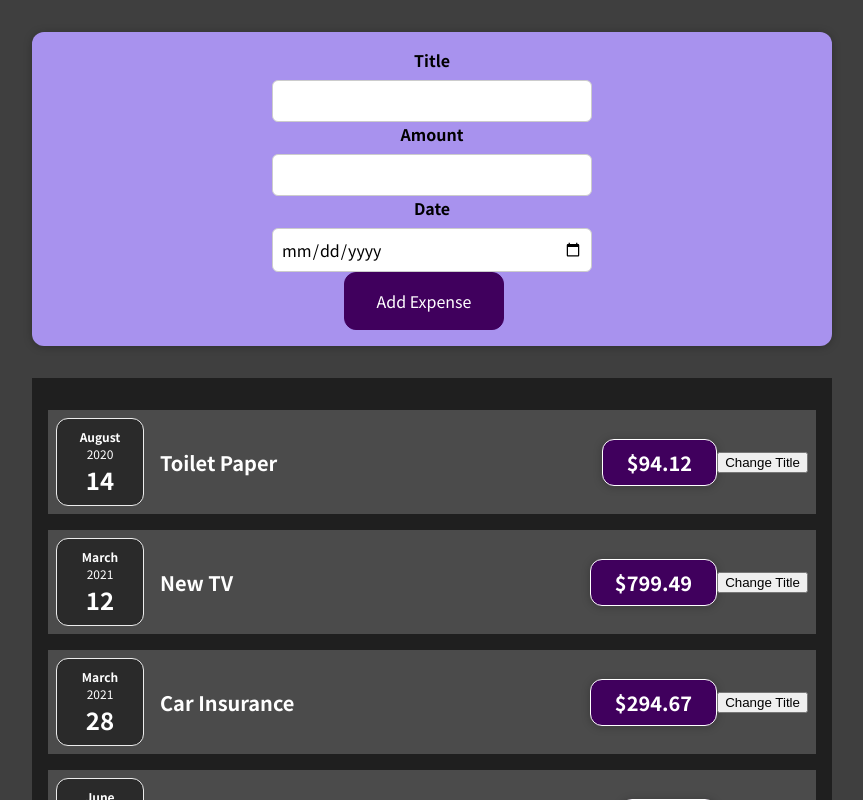
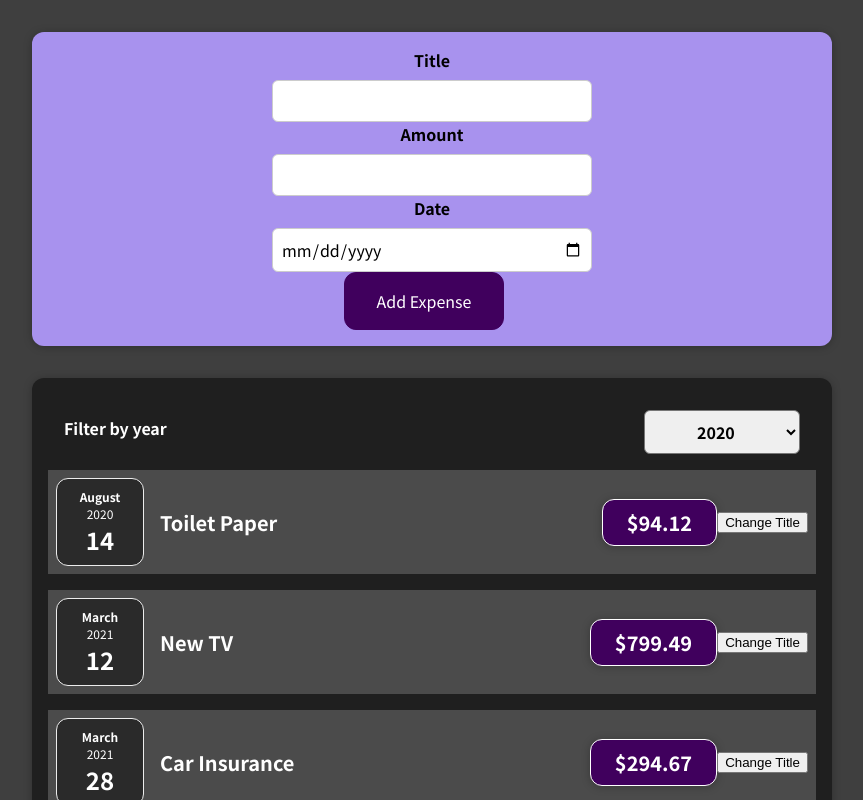
Before and after one commit to vinialeixo/react-dashboard, a React (Create React App) app: page / in a window 1280 px wide. Shown: the top 800 px of the page, without its empty margins (208-1071 px from the left). Built offline with nearby package versions, Linux system fonts and the light colour scheme.

Commit message:
feat: add Expense Filter

```diff
--- a/src/components/Expenses/Expenses.js
+++ b/src/components/Expenses/Expenses.js
@@ -1,10 +1,23 @@
 import ExpenseItem from "./ExpenseItem";
+import ExpensesFilter from "./ExpensesFilter";
+import Card from "./../UI/Card";
+import { useState } from "react";
 
 import "./Expenses.css";
 
 const Expenses = (props) => {
+  const [filteredYear, setFilteredYear] = useState("2020");
+
+  const filterChangeHander = (selectedYear) => {
+    setFilteredYear(selectedYear);
+  };
   return (
-    <div className="expenses">
+    <div>
+      <Card className="expenses">
+        <ExpensesFilter
+          selected={filteredYear}
+          onChangeFilter={filterChangeHander}
+        />
         <ExpenseItem
           title={props.items[0].title}
           amount={props.items[0].amount}
@@ -25,6 +38,7 @@
           amount={props.items[3].amount}
           date={props.items[3].date}
         />
+      </Card>
     </div>
   );
 };
--- /dev/null
+++ b/src/components/Expenses/ExpensesFilter.css
@@ -0,0 +1,24 @@
+.expenses-filter {
+  color: white;
+  padding: 0 1rem;
+}
+
+.expenses-filter__control {
+  display: flex;
+  width: 100%;
+  align-items: center;
+  justify-content: space-between;
+  margin: 1rem 0;
+}
+
+.expenses-filter label {
+  font-weight: bold;
+  margin-bottom: 0.5rem;
+}
+
+.expenses-filter select {
+  font: inherit;
+  padding: 0.5rem 3rem;
+  font-weight: bold;
+  border-radius: 6px;
+}
--- /dev/null
+++ b/src/components/Expenses/ExpensesFilter.js
@@ -0,0 +1,24 @@
+import React from "react";
+import "./ExpensesFilter.css";
+
+const ExpensesFilter = (props) => {
+  const dropdownChangeHandler = (event) => {
+    props.onChangeFilter(event.target.value);
+  };
+
+  return (
+    <div className="expenses-filter">
+      <div className="expenses-filter__control">
+        <label>Filter by year</label>
+        <select value={props.selected} onChange={dropdownChangeHandler}>
+          <option value="2022">2022</option>
+          <option value="2021">2021</option>
+          <option value="2020">2020</option>
+          <option value="2019">2019</option>
+        </select>
+      </div>
+    </div>
+  );
+};
+
+export default ExpensesFilter;
--- a/src/components/UI/Card.js
+++ b/src/components/UI/Card.js
@@ -1,7 +1,10 @@
+import React from "react";
+
 import "./Card.css";
 
 const Card = (props) => {
-  const classes = "card" + props.className;
+  const classes = "card " + props.className;
+
   return <div className={classes}>{props.children}</div>;
 };
 
```
Also changed, not shown: 1 other file (tests, documents, lock files or other folders). Lines whose indentation alone changed are shown as unchanged.
